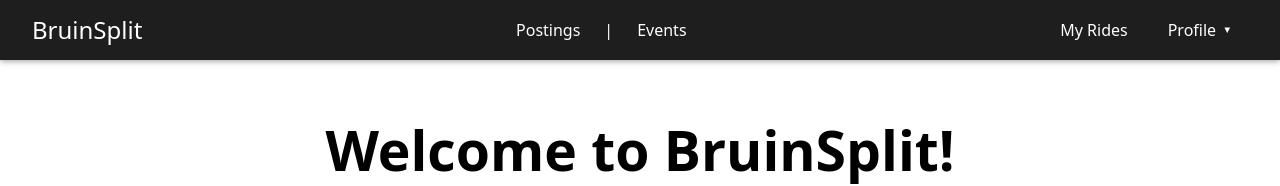
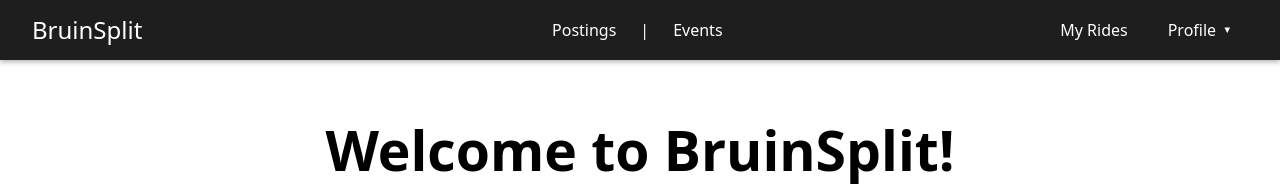
Before and after one commit to joshuajin06/BruinSplit, a React (Vite) app in the folder frontend/bruinsplit/: page / in a window 1280 px wide. Shown: the top 186 px of the page. Built offline with nearby package versions, Linux system fonts and the light colour scheme.

Commit message:
Centered posts and events in navbar

```diff
--- a/frontend/bruinsplit/src/components/navbar.css
+++ b/frontend/bruinsplit/src/components/navbar.css
@@ -19,11 +19,16 @@
 .nav-linksC,
 .nav-linksR {
   display: flex;
+  justify-content: space-between;
   align-items: center;
   list-style: none;
   margin: 0;
   padding: 0;
   gap: 1.5rem;
+}
+
+.nav-linksC{
+  padding-left: 4.5rem;
 }
 
 /* RIGHT NAV - make sure it doesn’t overflow */
```
